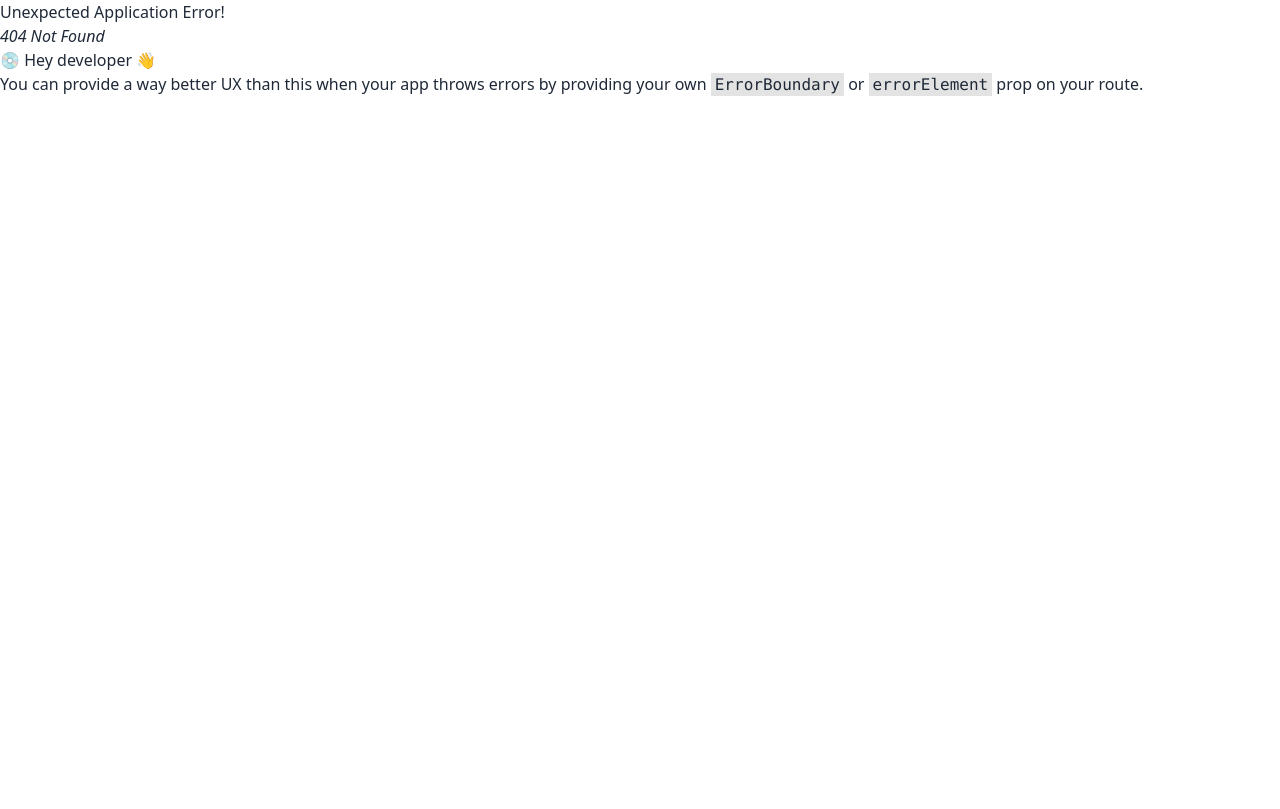
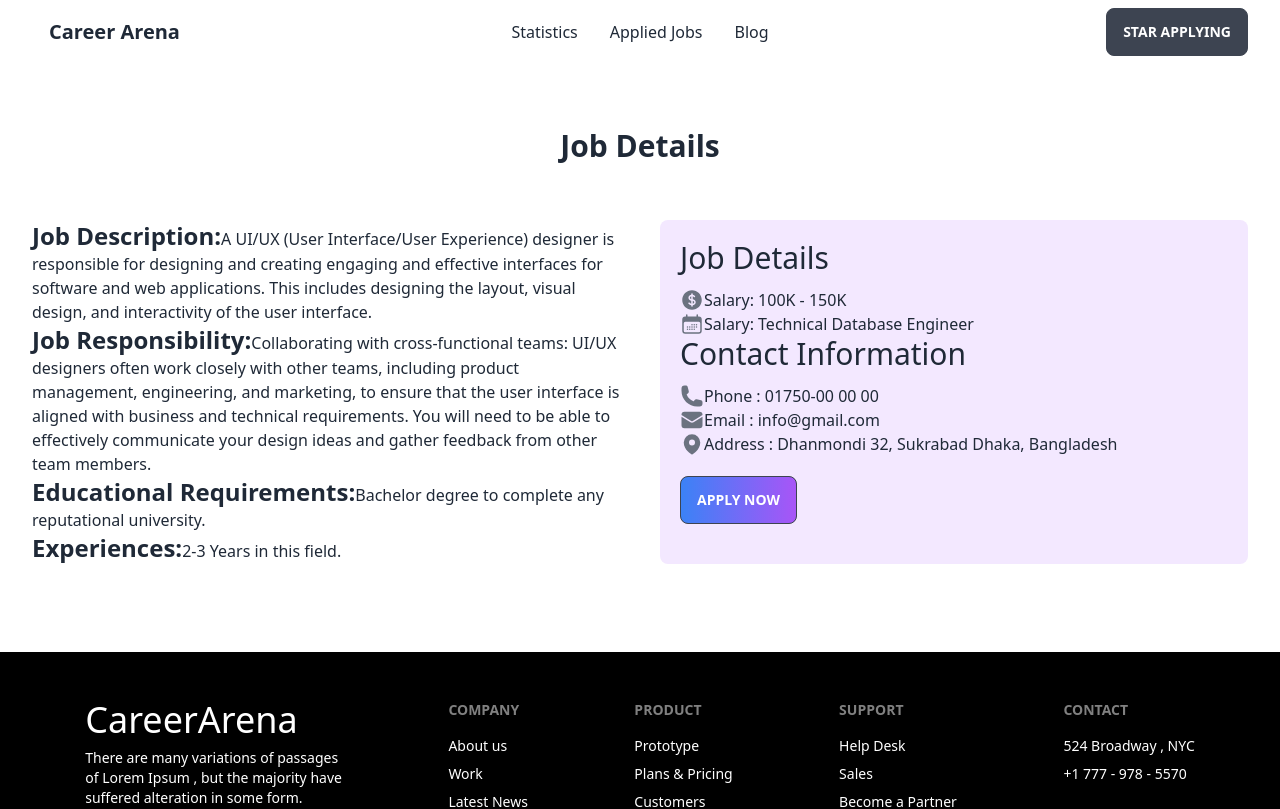
Before and after one commit to sanaullahsaber/career-hub, a React (Vite) app: page /1 in a window 1280 px wide. Before the commit this address had no page. Shown: the top 809 px of the page. Built offline with nearby package versions, Linux system fonts and the light colour scheme.

Commit message:
view details done

```diff
--- a/public/featuredJobs.json
+++ b/public/featuredJobs.json
@@ -4,31 +4,60 @@
     "img": "../src/assets/All Images/google-1-1 1.png",
     "title": "Technical Database Engineer",
     "subTitle": "Google LLC",
-    "salary": "Salary : 100K - 150K",
-    "location": "Dhaka, Bangladesh"
+    "salary": "100K - 150K",
+    "location": "Dhaka, Bangladesh",
+    "description": "A UI/UX (User Interface/User Experience) designer is responsible for designing and creating engaging and effective interfaces for software and web applications. This includes designing the layout, visual design, and interactivity of the user interface.",
+    "responsibility": "Collaborating with cross-functional teams: UI/UX designers often work closely with other teams, including product management, engineering, and marketing, to ensure that the user interface is aligned with business and technical requirements. You will need to be able to effectively communicate your design ideas and gather feedback from other team members.",
+    "requirements": "Bachelor degree to complete any reputational university.",
+    "experiences": "2-3 Years in this field.",
+    "phone": "01750-00 00 00",
+    "email" : "info@gmail.com",
+    "address" : "Dhanmondi 32, Sukrabad Dhaka, Bangladesh"
+
   },
   {
     "id": "2",
     "img": "../src/assets//All Images/netflix-4 1.png",
     "title": "Senior Product Designer",
     "subTitle": "Netflix",
-    "salary": "Salary : 100K - 150K",
-    "location": "Dhaka, Bangladesh"
+    "salary": "100K - 150K",
+    "location": "Dhaka, Bangladesh",
+    "description": "A UI/UX (User Interface/User Experience) designer is responsible for designing and creating engaging and effective interfaces for software and web applications. This includes designing the layout, visual design, and interactivity of the user interface.",
+    "responsibility": "Collaborating with cross-functional teams: UI/UX designers often work closely with other teams, including product management, engineering, and marketing, to ensure that the user interface is aligned with business and technical requirements. You will need to be able to effectively communicate your design ideas and gather feedback from other team members.",
+    "requirements": "Bachelor degree to complete any reputational university.",
+    "experiences": "2-3 Years in this field.",
+    "phone": "01750-00 00 00",
+    "email": "info@gmail.com",
+    "address": "Dhanmondi 32, Sukrabad Dhaka, Bangladesh"
   },
   {
     "id": "3",
     "img": "../src/assets/All Images/tesla-9 1.png",
     "title": "Software Engineer",
     "subTitle": "Tesla",
-    "salary": "Salary : 100K - 150K",
-    "location": "Dhaka, Bangladesh"
+    "salary": "100K - 150K",
+    "location": "Dhaka, Bangladesh",
+    "description": "A UI/UX (User Interface/User Experience) designer is responsible for designing and creating engaging and effective interfaces for software and web applications. This includes designing the layout, visual design, and interactivity of the user interface.",
+    "responsibility": "Collaborating with cross-functional teams: UI/UX designers often work closely with other teams, including product management, engineering, and marketing, to ensure that the user interface is aligned with business and technical requirements. You will need to be able to effectively communicate your design ideas and gather feedback from other team members.",
+    "requirements": "Bachelor degree to complete any reputational university.",
+    "experiences": "2-3 Years in this field.",
+    "phone": "01750-00 00 00",
+    "email": "info@gmail.com",
+    "address": "Dhanmondi 32, Sukrabad Dhaka, Bangladesh"
   },
   {
     "id": "4",
     "img": "../src/assets/All Images/google-1-1 1.png",
     "title": "Technical Database Engineer",
     "subTitle": "Google LLC",
-    "salary": "Salary : 100K - 150K",
-    "location": "Dhaka, Bangladesh"
+    "salary": "100K - 150K",
+    "location": "Dhaka, Bangladesh",
+    "description": "A UI/UX (User Interface/User Experience) designer is responsible for designing and creating engaging and effective interfaces for software and web applications. This includes designing the layout, visual design, and interactivity of the user interface.",
+    "responsibility": "Collaborating with cross-functional teams: UI/UX designers often work closely with other teams, including product management, engineering, and marketing, to ensure that the user interface is aligned with business and technical requirements. You will need to be able to effectively communicate your design ideas and gather feedback from other team members.",
+    "requirements": "Bachelor degree to complete any reputational university.",
+    "experiences": "2-3 Years in this field.",
+    "phone": "01750-00 00 00",
+    "email": "info@gmail.com",
+    "address": "Dhanmondi 32, Sukrabad Dhaka, Bangladesh"
   }
 ]
--- a/src/components/Blog.jsx
+++ b/src/components/Blog.jsx
@@ -1,10 +1,8 @@
-import React from 'react';
+import React from "react";
 
 const Blog = () => {
   return (
-    <div>
-      Blog page
-    </div>
+    <div></div>
   );
 };
 
--- a/src/components/FeaturedJobs.jsx
+++ b/src/components/FeaturedJobs.jsx
@@ -1,7 +1,9 @@
 import React from "react";
 import { MapPinIcon, CurrencyDollarIcon } from "@heroicons/react/24/solid";
+import { Link } from "react-router-dom";
 const FeaturedJobs = ({ featuredJob }) => {
-  const { img, title, subTitle, salary, location } = featuredJob;
+  const { img, title, subTitle, salary, location, id } = featuredJob;
+
   return (
     <div className="card bg-base-100 shadow-xl">
       <figure>
@@ -26,9 +28,9 @@ const FeaturedJobs = ({ featuredJob }) => {
         </div>
 
         <div>
-          <button className="text-left btn btn-outline btn-accent ">
+          <Link to={`/${id}`} className="text-left btn btn-outline btn-accent ">
             View Details
-          </button>
+          </Link>
         </div>
       </div>
     </div>
--- a/src/components/Footer.jsx
+++ b/src/components/Footer.jsx
@@ -4,7 +4,7 @@ import footer from "../assets/Icons/Group 9969.png";
 const Footer = () => {
   return (
     <>
-      <footer className="mt-20 footer p-10 bg-neutral text-neutral-content">
+      <footer className="mt-20 footer p-10 bg-black text-neutral-content">
         <div className="my-container">
           <h3 className="text-4xl">CareerArena</h3>
           <p>
@@ -42,7 +42,7 @@ const Footer = () => {
         </div>
       </footer>
 
-      <footer className="footer items-center p-4 bg-neutral text-neutral-content">
+      <footer className="footer items-center p-4 bg-black text-neutral-content">
         <div className="my-container flex ">
           <div className="items-center grid-flow-col mr-96">
             <p>© 2023 CareerArena - All right reserved</p>
--- /dev/null
+++ b/src/components/SingleFeature.jsx
@@ -0,0 +1,71 @@
+import React, { useEffect, useState } from "react";
+import { useParams } from "react-router-dom";
+import { CurrencyDollarIcon, CalendarDaysIcon, PhoneIcon, EnvelopeIcon, MapPinIcon } from "@heroicons/react/24/solid";
+
+const SingleFeature = () => {
+  const [jobs, setJobs] = useState([]);
+  let { id } = useParams();
+  useEffect(() => {
+    fetch("featuredJobs.json")
+      .then((res) => res.json())
+      .then((data) => setJobs(data));
+  }, []);
+
+  const jobsId = jobs.find((job) => job.id == id);
+  // console.log(jobsId);
+  return (
+    <div>
+      <div className=" mt-16 mb-12 text-3xl font-extrabold text-center">
+        Job Details
+      </div>
+      <div className="my-container">
+        <div className="grid md:grid-cols-2 gap-10">
+          <div>
+            <span className="text-2xl font-bold">Job Description:</span>
+            {jobsId?.description} <br />
+            <span className="text-2xl font-bold">Job Responsibility:</span>
+            {jobsId?.responsibility} <br />
+            <span className="text-2xl font-bold">
+              Educational Requirements:
+            </span>
+            {jobsId?.requirements} <br />
+            <span className="text-2xl font-bold">Experiences:</span>
+            {jobsId?.experiences} <br />
+          </div>
+          <div className="bg-purple-100 p-5 rounded-lg">
+            <div>
+              <h1 className="text-3xl mb-3">Job Details</h1>
+              <div className="flex">
+                <CurrencyDollarIcon className="h-6 w-6 text-gray-500" />
+                <p> Salary: {jobsId?.salary}</p>
+              </div>
+              <div className="flex">
+                <CalendarDaysIcon className="h-6 w-6 text-gray-500" />
+                <p> Salary: {jobsId?.title}</p>
+              </div>
+            </div>
+
+            <div>
+              <h1 className="text-3xl mb-3">Contact Information</h1>
+              <div className="flex">
+                <PhoneIcon className="h-6 w-6 text-gray-500" />
+                <p>Phone : {jobsId?.phone}</p>
+              </div>
+              <div className="flex">
+                <EnvelopeIcon className="h-6 w-6 text-gray-500" />
+                <p>Email : {jobsId?.email}</p>
+              </div>
+              <div className="flex">
+                <MapPinIcon className="h-6 w-6 text-gray-500" />
+                <p>Address : {jobsId?.address}</p>
+              </div>
+              <button className="btn bg-gradient-to-r from-blue-500 to-purple-500  mt-5">Apply Now</button>
+            </div>
+          </div>
+        </div>
+      </div>
+    </div>
+  );
+};
+
+export default SingleFeature;
--- a/src/main.jsx
+++ b/src/main.jsx
@@ -6,6 +6,7 @@ import { createBrowserRouter, RouterProvider } from "react-router-dom";
 import Statistics from './components/Statistics';
 import AppliedJobs from './components/AppliedJobs';
 import Blog from './components/Blog';
+import SingleFeature from './components/SingleFeature';
 
 const router = createBrowserRouter([
   {
@@ -16,6 +17,10 @@ const router = createBrowserRouter([
         path: "/",
         element: <Statistics></Statistics>,
         loader: () => fetch("jobCategoryList.json"),
+      },
+      {
+        path: '/:id',
+        element: <SingleFeature></SingleFeature>
       },
       {
         path: "/applied",
```
